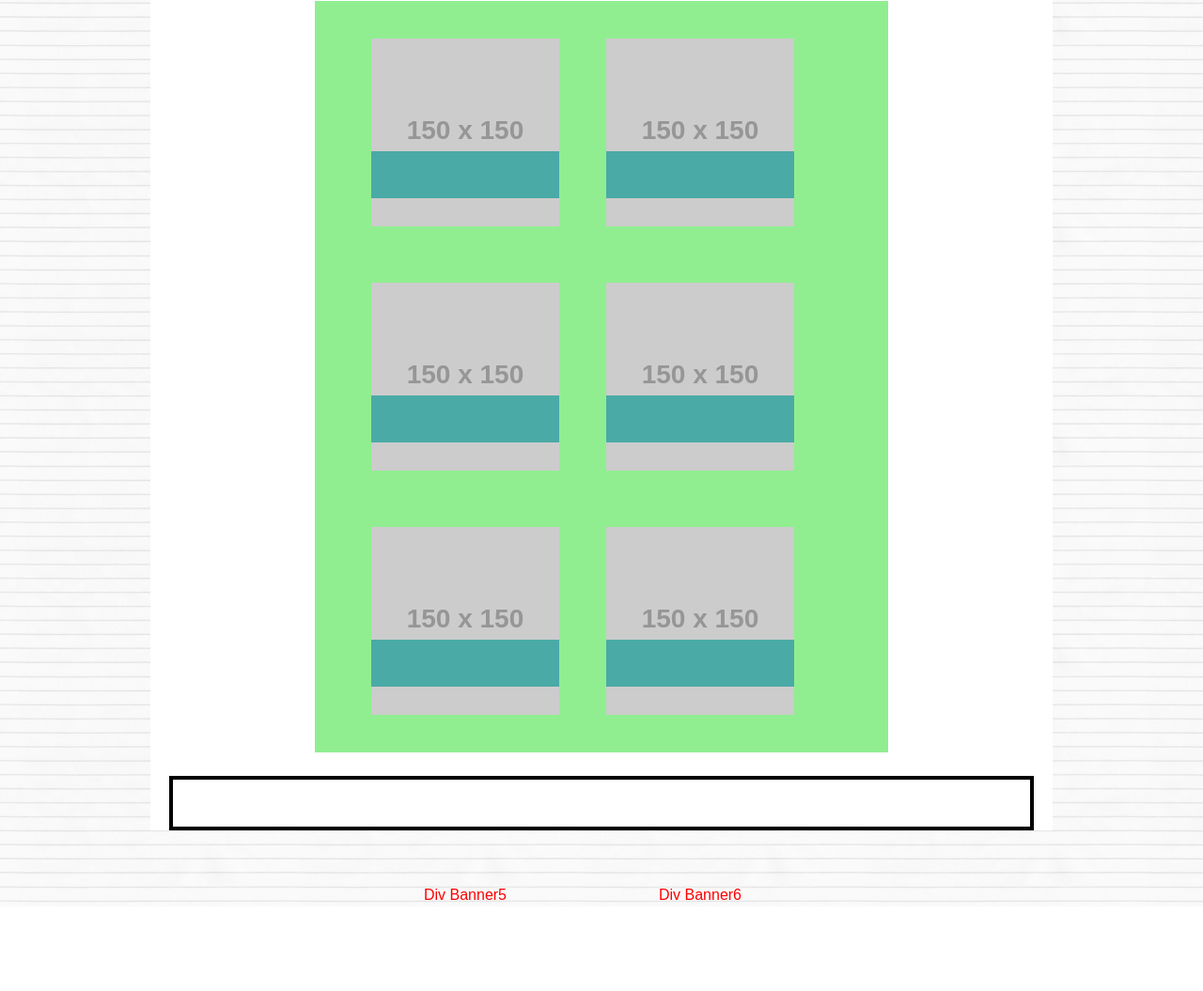
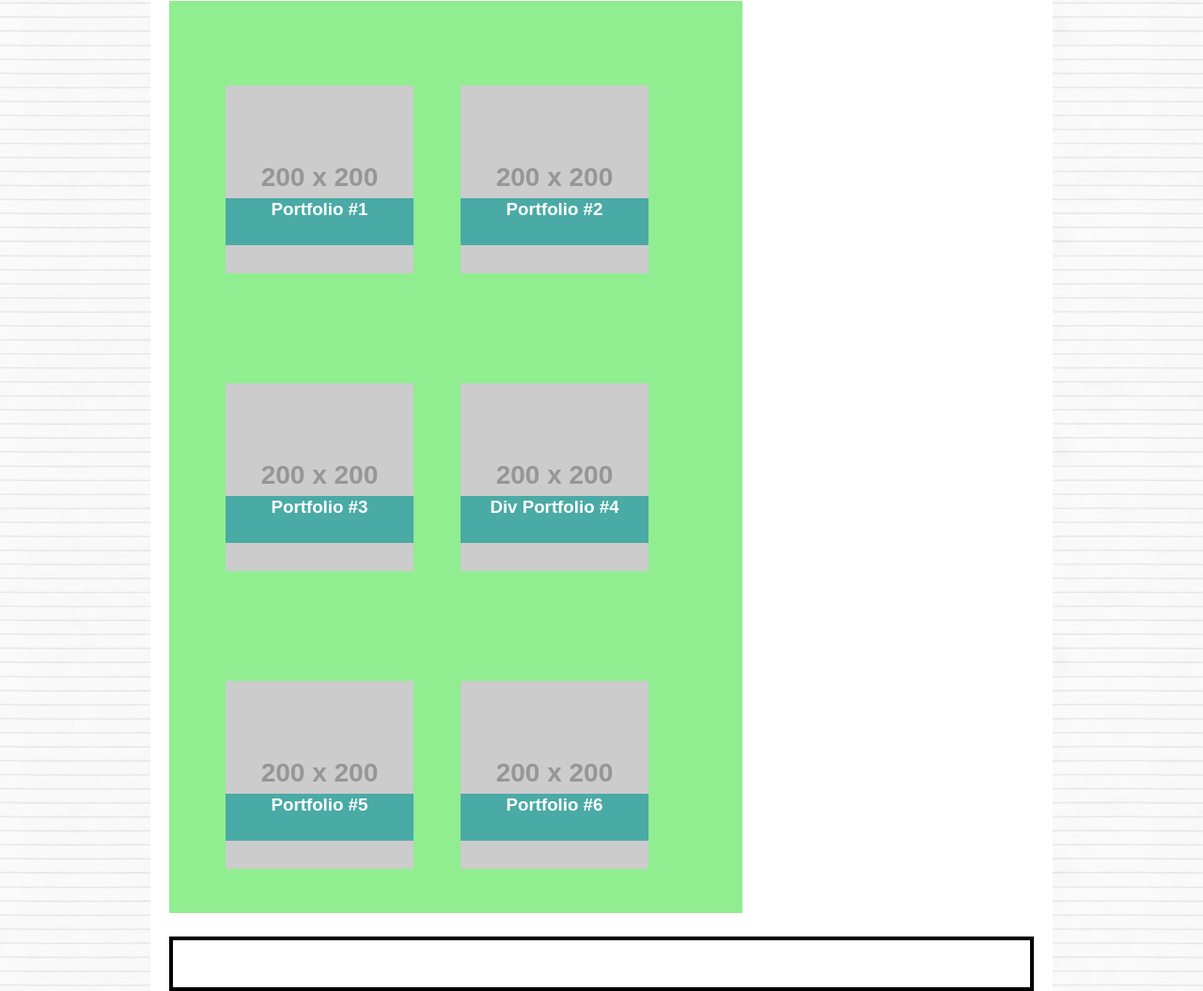
Before and after one commit to cbush2014/Homework-01-Porfolio, a plain HTML site: page portfolio.html in a window 1280 px wide. Shown: the part 309-1364 px from the top of the page at 94% size. Before the commit the page ends 1274 px from the top, so only its background shows below. Drawn offline with Linux system fonts and the light colour scheme; placeholder pictures from the web are drawn by us.

Commit message:
fixed portfolio.html and css to display banners on images correctly.

```diff
--- a/assets/css/style.css
+++ b/assets/css/style.css
@@ -140,9 +140,11 @@ header {
 }
 
 .Content img {
-    float:left;
+    /* float:left; */
     width: 200px;
     height: 200px;
+    /* margin-left: 15px;
+    margin-right: 15px; */
 
 }
 
@@ -231,7 +233,7 @@ fieldset
     margin: 25px auto;
     width: 550px;
     background-color:lightgreen;
-    /* float:left; */
+    float:left;
 }
 
 .rows img {
@@ -242,25 +244,26 @@ fieldset
 .row {
     float:left;
     width:250px;
+    margin: 0 auto;
 
 }
 
 .banner {
     position: relative;
-    /* bottom: 80px; */
-    top: 150px;
+    top: 200px;
     left: 30px;
-    /* float:left; */
+    float:left;
     width: 200px;
     height: 50px;
     background-color: #4aaaa5;
-    color:red;
+    color:#ffffff;
     text-align: center;
-
+    margin: 0 auto;
+    /* padding-top: 5px; */
 }
 
 .clearfix::after {
     content: "";
     clear: both;
-    display: table;
+    display: block; /* table*/
   }
--- a/portfolio.html
+++ b/portfolio.html
@@ -36,31 +36,29 @@
       <br>
       <div class="rows clearfix" >
         <div class="row">
-                <img src="http://placehold.it/150x150" alt="Porfolio 1">
-                <div class="banner">Div Banner1</div>
+                <h3 class="banner">Portfolio #1</h3>
+                <img src="http://placehold.it/200x200" alt="Porfolio 1">
         </div>
         <div class="row">
-                <img src="http://placehold.it/150x150" alt="Porfolio 2">
-                <h3 class="banner">header banner2</h3>
+                <h3 class="banner">Portfolio #2</h3>
+                <img src="http://placehold.it/200x200" alt="Porfolio 2">
         </div>
         <div class="row">
-                <img src="http://placehold.it/150x150" alt="Porfolio 3">
-                <div class="banner">Div Banner2R3</div>
-                <!-- <img src="http://placehold.it/150x150" alt="Porfolio 4"> -->
-                <!-- <div class="banner">Div Banner2</div> -->
+                <h3 class="banner">Portfolio #3</h3>
+                <img src="http://placehold.it/200x200" alt="Porfolio 3">
 
         </div>
         <div class="row">
-                <img src="http://placehold.it/150x150" alt="Porfolio 4">
-                    <div class="banner">Div Banner44444</div>
+              <h3 class="banner">Div Portfolio #4</h3>
+              <img src="http://placehold.it/200x200" alt="Porfolio 4">
         </div>
         <div class="row">
-                <img src="http://placehold.it/150x150" alt="Porfolio 5">
-                <div class="banner">Div Banner5</div>
+          <h3 class="banner">Portfolio #5</h3>
+          <img src="http://placehold.it/200x200" alt="Porfolio 5">
         </div>
         <div class="row">
-                <img src="http://placehold.it/150x150" alt="Porfolio 6">
-                <div class="banner">Div Banner6</div>
+            <h3 class="banner">Portfolio #6</h3>
+            <img src="http://placehold.it/200x200" alt="Porfolio 6">
         </div>
 
     </div>
```
